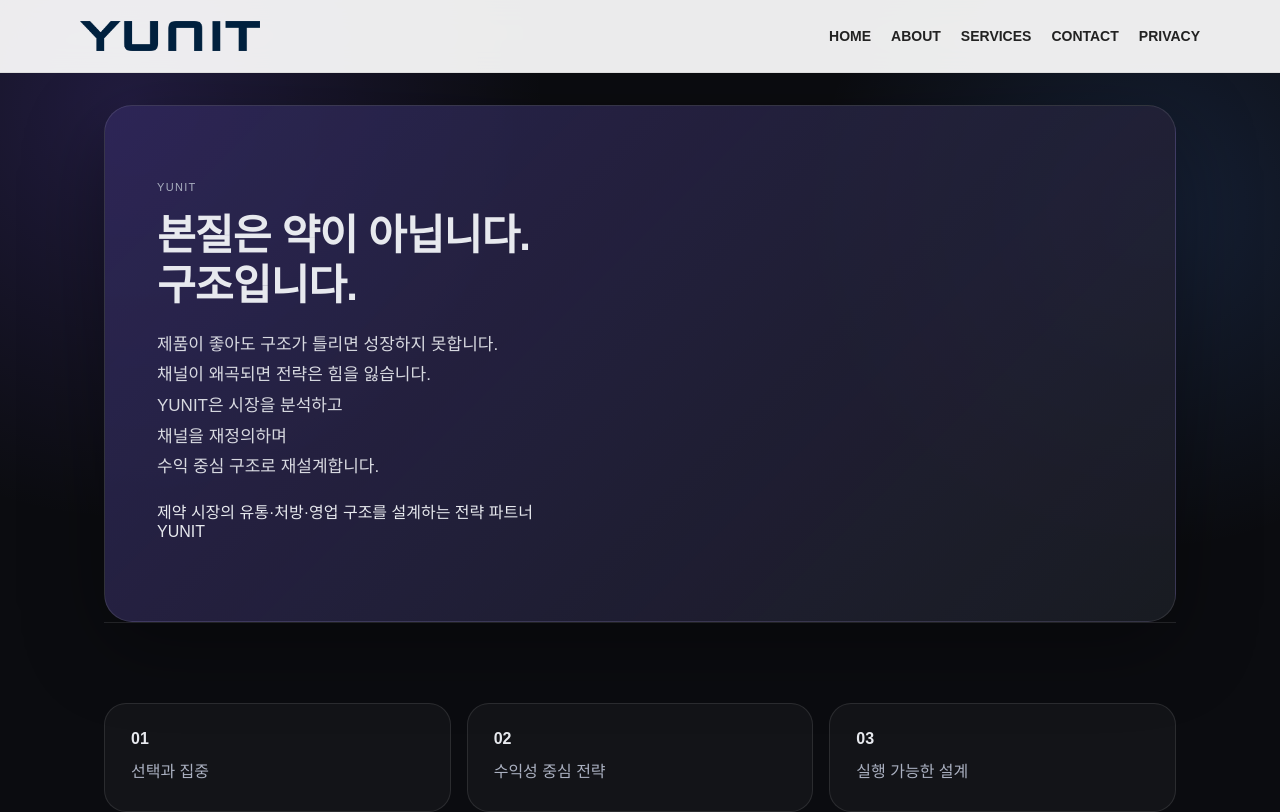
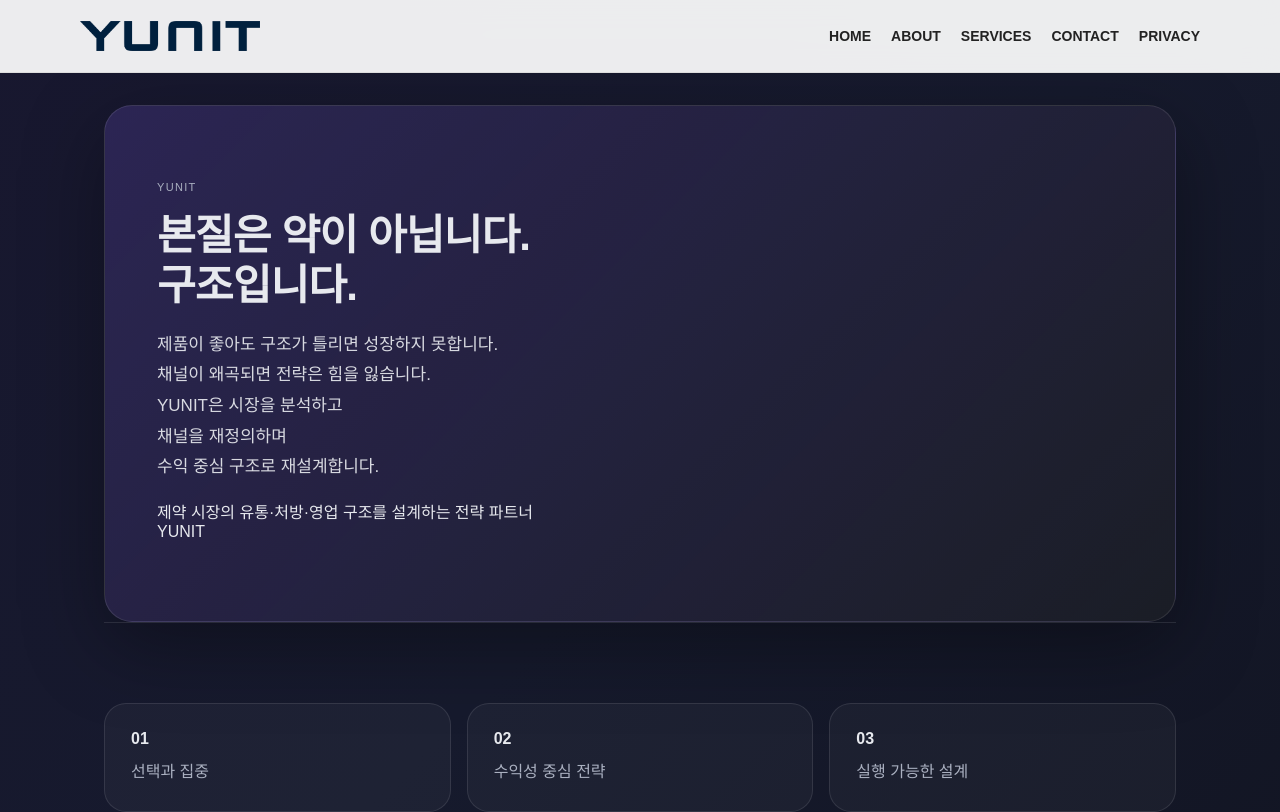
Before and after one commit to yun-it/yunit-site, a Next.js app: page / in a window 1280 px wide. Shown: the top 812 px of the page. Built offline with nearby package versions, Linux system fonts and the light colour scheme.

Commit message:
Update styles2

```diff
--- a/app/globals.css
+++ b/app/globals.css
@@ -17,11 +17,33 @@
   margin: 0;
   color: var(--text);
   font-family: sans-serif;
-  background:
-    radial-gradient(circle at 10% 10%, rgba(124, 92, 255, 0.2), transparent 28%),
-    radial-gradient(circle at 90% 20%, rgba(79, 140, 255, 0.16), transparent 24%),
-    #0b0c10;
   overflow-x: hidden;
+
+  background: linear-gradient(
+    -45deg,
+    #0b0c10,
+    #161a2d,
+    #1b1333,
+    #0b0c10
+  );
+
+  background-size: 400% 400%;
+
+  animation: gradientFlow 18s ease infinite;
+}
+
+@keyframes gradientFlow {
+  0% {
+    background-position: 0% 50%;
+  }
+
+  50% {
+    background-position: 100% 50%;
+  }
+
+  100% {
+    background-position: 0% 50%;
+  }
 }
 
 a {
@@ -123,10 +145,16 @@
 .hero {
   border: 1px solid var(--line);
   background:
-    linear-gradient(135deg, rgba(124, 92, 255, 0.24), rgba(255, 255, 255, 0.04)),
+    linear-gradient(
+      135deg,
+      rgba(124, 92, 255, 0.24),
+      rgba(255, 255, 255, 0.04)
+    ),
     rgba(18, 20, 27, 0.82);
+
   border-radius: 28px;
   padding: 64px 52px;
+
   box-shadow: 0 24px 80px rgba(0, 0, 0, 0.35);
 }
 
@@ -213,12 +241,18 @@
   background: rgba(255, 255, 255, 0.035);
   border-radius: 22px;
   padding: 26px;
-  transition: transform 0.25s ease, border-color 0.25s ease, background 0.25s ease;
+
+  transition:
+    transform 0.25s ease,
+    border-color 0.25s ease,
+    background 0.25s ease;
 }
 
 .card:hover {
   transform: translateY(-5px);
+
   border-color: rgba(124, 92, 255, 0.42);
+
   background: rgba(255, 255, 255, 0.055);
 }
 
```
